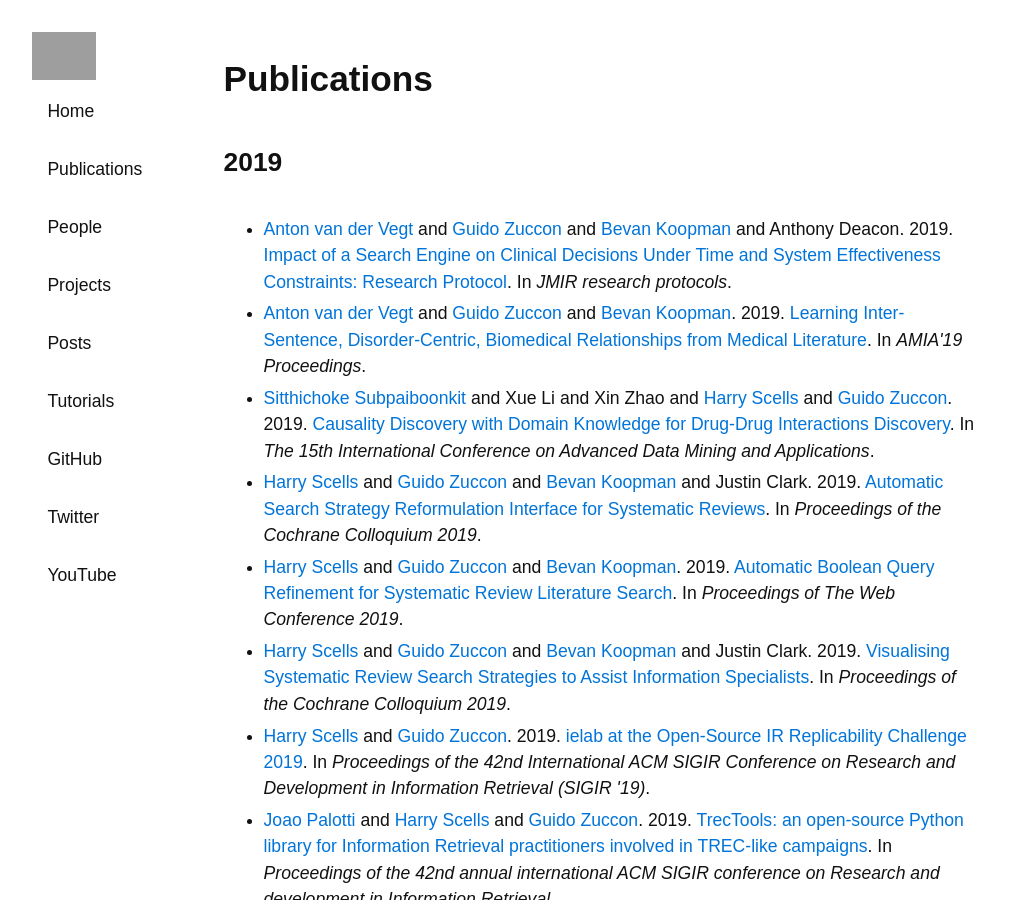
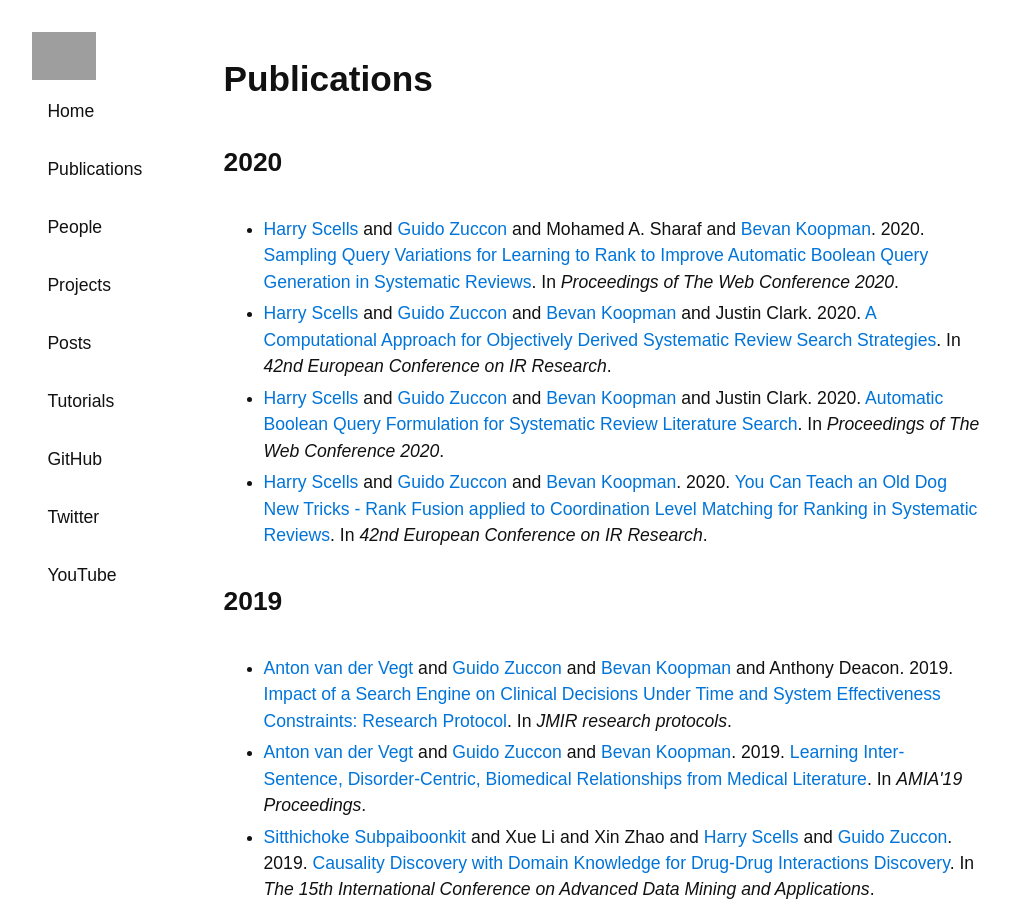
Before and after one commit to ielab/ielab.github.io, a Jekyll site: the page built from publications.md, in a window 1280 px wide and 900 px high. Shown: the whole window, without its empty margins (139-1149 px from the left). Built offline with Jekyll 4.4.1, drawn with Linux system fonts in a browser that asks for light colours; our own code applies the rules of GitHub Pages for plain Markdown files; grey boxes are pictures that could not be loaded.

Commit message:
Add papers from 2020.

```diff
--- a/_data/projects/systematic-reviews.yml
+++ b/_data/projects/systematic-reviews.yml
@@ -3,11 +3,20 @@ categories:
     publications:
       - scells-2018-searchrefiner
       - scells-2018-querylab
+      - scells-2019-queryvis
+      - scells-2019-reformulation
 
   - name: Automatic Query Transformation
     publications:
       - scells-2018-generating
       - scells-2019-refining
+      - scells-2020-sampling
+      - scells-2018-qvpp
+
+  - name: Query Formulation
+    publications:
+      - scells-2020-objective
+      - scells-2020-conceptual
 
   - name: Test Collections
     publications:
@@ -16,3 +25,4 @@ categories:
   - name: Retrieval Models
     publications:
       - scells-2017-integrating
+      - scells-2020-clf
--- /dev/null
+++ b/_publications/scells-2020-clf.md
@@ -0,0 +1,14 @@
+---
+authors: [harry-scells, guido-zuccon, bevan-koopman]
+title: You Can Teach an Old Dog New Tricks - Rank Fusion applied to Coordination Level Matching for Ranking in Systematic Reviews
+venue: 42nd European Conference on IR Research
+year: 2020
+pdf: /publications/pdfs/scells2020clf.pdf
+projects: [systematic-reviews]
+---
+
+Coordination level matching is a ranking method originally proposed to rank documents given Boolean queries that is now several decades old.
+Rank fusion is a relatively recent method for combining runs from multiple systems into a single ranking, and has been shown to significantly improve the ranking.
+This paper presents a novel extension to coordination level matching, by applying rank fusion to each sub-clause of a Boolean query.
+We show that, for the tasks of systematic review screening prioritisation and stopping estimation, our method significantly outperforms the state-of-the-art learning to rank and bag-of-words-based systems for this domain.
+Our fully automatic, unsupervised method has (i) the potential for significant real-world cost savings (ii) does not rely on any intervention from the user, and (iii) is significantly better at ranking documents given only a Boolean query in the context of systematic reviews when compared to other approaches.
--- /dev/null
+++ b/_publications/scells-2020-conceptual.md
@@ -0,0 +1,13 @@
+---
+authors: [harry-scells, guido-zuccon, bevan-koopman, "Justin Clark"]
+title: Automatic Boolean Query Formulation for Systematic Review Literature Search
+venue: Proceedings of The Web Conference 2020
+year: 2020
+pdf: /publications/pdfs/scells2020conceptual.pdf
+projects: [systematic-reviews]
+---
+
+Formulating Boolean queries for systematic review literature search is a challenging task. Commonly, queries are formulated by information specialists using the protocol specified in the review and interactions with the research team. Information specialists have in-depth  experience on how to formulate queries in this domain, but may not have in-depth knowledge about the reviews' topics. Query formulation requires a significant amount of time and effort, and is performed interactively; specialists repeatedly formulate queries, attempt to validate their results, and reformulate specific Boolean clauses.
+In this paper, we investigate the possibility of automatically formulating a Boolean query from the systematic review protocol. We propose a novel five-step approach to automatic query formulation, specific to Boolean queries in this domain, which approximates the process by which information specialists formulate queries. In this process, we use syntax parsing to derive the logical structure of high-level concepts in a query, automatically extract and map concepts to entities in order to perform entity expansion, and finally apply post-processing operations (such as stemming and search filters).
+
+Automatic query formulation for systematic review literature search has several benefits: (i) it can provide reviewers with an indication of the types of studies that will be retrieved, without the involvement of an information specialist, (ii) it can provide information specialists with an initial query to begin the formulation process, (iii) it can provide researchers that perform rapid reviews with a method to quickly perform searches.
--- /dev/null
+++ b/_publications/scells-2020-objective.md
@@ -0,0 +1,17 @@
+---
+authors: [harry-scells, guido-zuccon, bevan-koopman, "Justin Clark"]
+title: A Computational Approach for Objectively Derived Systematic Review Search Strategies
+venue: 42nd European Conference on IR Research
+year: 2020
+pdf: /publications/pdfs/scells2020objective.pdf
+projects: [systematic-reviews]
+---
+
+Searching literature for a systematic review begins with a manually constructed search strategy by an expert information specialist.
+The typical process of constructing search strategies is often undocumented, ad-hoc, and subject to individual expertise, which may introduce bias in the systematic review.
+A new method for objectively deriving search strategies has arisen from information specialists attempting to address these shortcomings.
+However, this proposed method still presents a number of manual, ad-hoc interventions, and trial-and-error processes, potentially still introducing bias into systematic reviews.
+Moreover, this method has not been rigorously evaluated on a large set of systematic review cases, thus its generalisability is unknown.
+In this work, we present a computational adaptation of this proposed objective method.
+Our adaptation removes the human-in-the-loop processes involved in the initial steps of creating a search strategy for a systematic review; reducing bias due to human factors and increasing the objectivity of the originally proposed method. Our proposed computational adaptation further enables a formal and rigorous evaluation over a large set of systematic reviews. We find that our computational adaptation of the original objective method provides an effective starting point for information specialists to continue refining.
+We also identify a number of avenues for extending and improving our adaptation to further promote supporting information specialists.
--- /dev/null
+++ b/_publications/scells-2020-sampling.md
@@ -0,0 +1,10 @@
+---
+authors: [harry-scells, guido-zuccon, "Mohamed A. Sharaf", bevan-koopman]
+title: Sampling Query Variations for Learning to Rank to Improve Automatic Boolean Query Generation in Systematic Reviews
+venue: Proceedings of The Web Conference 2020
+year: 2020
+pdf: /publications/pdfs/scells2020sampling.pdf
+projects: [systematic-reviews]
+---
+
+Searching medical literature for synthesis in a systematic review is a complex and labour intensive task. In this context, expert searchers construct lengthy Boolean queries. The universe of possible query variations can be massive: a single query can be composed of hundreds of field-restricted search terms/phrases or ontological concepts, each grouped by a logical operator nested to depths of sometimes five or more levels deep. With the many choices about how to construct a query, it is difficult to both formulate and recognise effective queries. To address this challenge, automatic methods have recently been explored for generating and selecting effective Boolean query variations for systematic reviews. The limiting factor of these methods is that it is computationally infeasible to process all query variations for training the methods. To overcome this, we propose novel query variation sampling methods for training Learning to Rank models to rank queries. Our results show that query sampling methods do directly impact the ability of a Learning to Rank model to effectively identify good query variations. Thus, selecting appropriate query sampling methods is a key problem for the automatic reformulation of effective Boolean queries for systematic review literature search. We find that the best sampling strategies are those which balance the diversity of queries with the quantity of queries.
```
Also changed, not shown: _publications/scells-2019-queryvis.md (+5 -2 lines), _publications/scells-2019-reformulation.md (+2 -0 lines), 4 other files.
